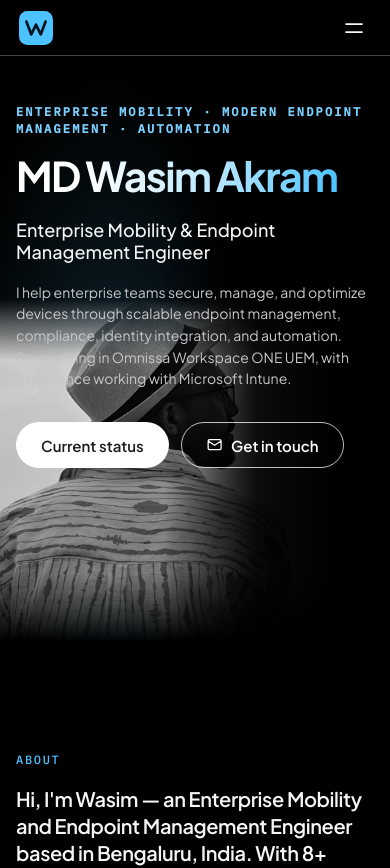
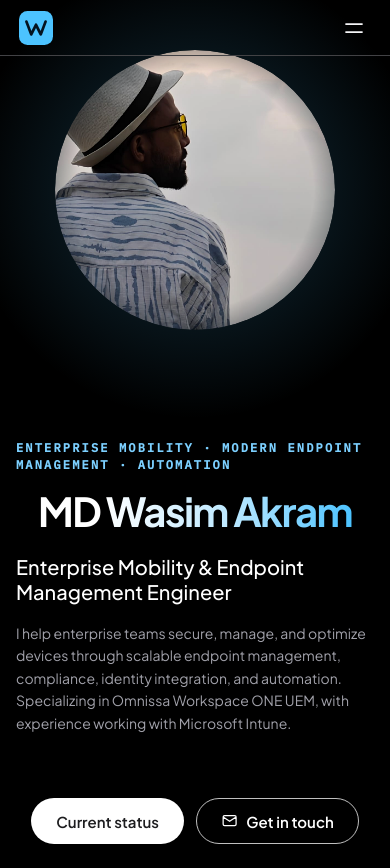
Before and after one commit to akramw/MyProfile, a React (Vite) app: page / in a window 390 px wide. Shown: the top 868 px of the page. Built offline with nearby package versions, Linux system fonts and the light colour scheme.

Commit message:
Refactor Hero.module.css for layout and styling updates
Updated styles for the Hero section, including background color, layout adjustments, and responsive design improvements.

```diff
--- a/src/sections/Hero/Hero.module.css
+++ b/src/sections/Hero/Hero.module.css
@@ -1,70 +1,70 @@
 .hero {
   position: relative;
+  background: #000; /* Pure black background */
   overflow: hidden;
   display: flex;
   flex-direction: column;
-  min-height: max(640px, min(100svh, 70vw));
+  min-height: max(640px, 100svh);
 }
+
+.inner {
+  position: relative;
+  z-index: 2;
+  display: flex;
+  flex-direction: row-reverse; /* Put image on right, text on left */
+  align-items: center;
+  justify-content: space-between;
+  gap: 40px;
+  padding-top: clamp(80px, 15vh, 120px);
+  width: 100%;
+}
+
 .photo {
-  position: absolute;
-  inset: 0;
-  z-index: 1;
-  pointer-events: none;
+  flex: 1;
+  display: flex;
+  justify-content: center;
+  align-items: center;
+  position: relative;
 }
-/* the photo is already red-graded: no tint, just fade its edges into the page gradient */
+
+/* The circular glowing effect behind the photo */
 .photo::before {
   content: "";
   position: absolute;
-  inset: 0;
-  background: radial-gradient(ellipse 55% 70% at 28% 60%, rgba(76, 195, 255, 0.16), transparent 70%);
+  width: 120%;
+  height: 120%;
+  background: radial-gradient(circle, rgba(76, 195, 255, 0.25) 0%, transparent 70%);
+  z-index: 0;
 }
-/* dark scrim on the right so the text never sits on the light sky of the photo */
-.photo::after {
-  content: "";
-  position: absolute;
-  inset: 0;
-  background: linear-gradient(90deg, transparent 42%, rgba(0, 0, 0, 0.88) 66%, #000 100%);
+
+.figure {
+  position: relative;
+  width: clamp(300px, 35vw, 500px);
+  aspect-ratio: 1 / 1;
+  border-radius: 50%;
+  overflow: hidden;
+  /* Circular mask with soft edges */
+  mask-image: radial-gradient(circle, black 60%, transparent 100%);
+  -webkit-mask-image: radial-gradient(circle, black 60%, transparent 100%);
+  animation: in 1.4s var(--ease) 0.15s both;
+  z-index: 1;
 }
-.figure {
-  position: absolute;
-  left: 0;
-  bottom: 0;
-  height: 100%;
-  aspect-ratio: 1072 / 624;
-  -webkit-mask-image: linear-gradient(90deg, #000 0%, #000 36%, transparent 70%),
-    linear-gradient(180deg, transparent 0%, #000 18%, #000 80%, transparent 100%);
-  mask-image: linear-gradient(90deg, #000 0%, #000 36%, transparent 70%),
-    linear-gradient(180deg, transparent 0%, #000 18%, #000 80%, transparent 100%);
-  -webkit-mask-composite: source-in;
-  mask-composite: intersect;
-  animation: in 1.4s var(--ease) 0.15s both;
-}
+
 .portrait {
   display: block;
-  filter: grayscale(1) contrast(1.05);
   width: 100%;
   height: 100%;
+  object-fit: cover; /* Ensures the photo fills the circle */
+  filter: contrast(1.1); /* Slight boost to match the sharp look */
 }
-@keyframes in {
-  from {
-    opacity: 0;
-    transform: translateY(56px) scale(1.03);
-  }
-  to {
-    opacity: 1;
-    transform: none;
-  }
+
+.copy {
+  flex: 1;
+  max-width: 600px;
+  text-align: left;
+  z-index: 2;
 }
-.inner {
-  position: relative;
-  z-index: 2;
-  padding-top: clamp(120px, 24vh, 240px);
-}
-.copy {
-  max-width: min(54vw, 640px);
-  margin-left: auto;
-  padding-bottom: var(--s8);
-}
+
 .eyebrow {
   margin-bottom: var(--s4);
   font: 600 12px/1.4 var(--mono);
@@ -73,58 +73,65 @@
   color: #7cd0ff;
   animation: fade 0.8s var(--ease) 0.1s both;
 }
+
 .name {
-  white-space: nowrap;
-  font: 700 clamp(28px, 6vw, 80px) / 1.05 var(--sans);
+  font: 700 clamp(40px, 8vw, 85px) / 1.05 var(--sans);
   letter-spacing: -0.04em;
+  color: #fff;
   animation: fade 0.9s var(--ease) 0.2s both;
 }
+
 .role {
   margin: 22px 0 18px;
-  font-size: clamp(18px, 2.4vw, 26px);
+  font-size: clamp(20px, 2.5vw, 28px);
   font-weight: 500;
   line-height: 1.25;
-  color: var(--text);
+  color: #fff;
   animation: fade 0.8s var(--ease) 0.4s both;
 }
+
 .lede {
   max-width: 32em;
-  font: 400 clamp(14px, 1.4vw, 17px) / 1.55 var(--sans);
-  color: #c7c7cc;
+  font: 400 clamp(14px, 1.5vw, 18px) / 1.6 var(--sans);
+  color: #a1a1aa;
   animation: fade 0.8s var(--ease) 0.55s both;
 }
+
 .cta {
   display: flex;
   flex-wrap: wrap;
   gap: var(--s3);
-  margin-top: var(--s6);
+  margin-top: var(--s8);
   animation: fade 0.8s var(--ease) 0.7s both;
 }
+
+@keyframes in {
+  from { opacity: 0; transform: scale(0.9); }
+  to { opacity: 1; transform: scale(1); }
+}
+
 @keyframes fade {
-  from {
-    opacity: 0;
-    transform: translateY(16px);
+  from { opacity: 0; transform: translateY(20px); }
+  to { opacity: 1; transform: translateY(0); }
+}
+
+/* Mobile Responsive */
+@media (max-width: 860px) {
+  .inner {
+    flex-direction: column-reverse; /* Stack image on top of text for mobile */
+    text-align: center;
+    padding-top: 60px;
   }
-  to {
-    opacity: 1;
-    transform: none;
+  .copy {
+    margin: 0 auto;
+    display: flex;
+    flex-direction: column;
+    align-items: center;
+  }
+  .cta {
+    justify-content: center;
+  }
+  .figure {
+    width: 280px;
   }
 }
-
-@media (max-width: 860px) {
-  .name {
-    font-size: clamp(28px, 10.5vw, 72px);
-  }
-  .copy {
-    max-width: 100%;
-    margin-left: 0;
-  }
-  .figure {
-    height: auto;
-    width: 150%;
-    left: -12%;
-  }
-  .inner {
-    padding-top: 104px;
-  }
-}
```
